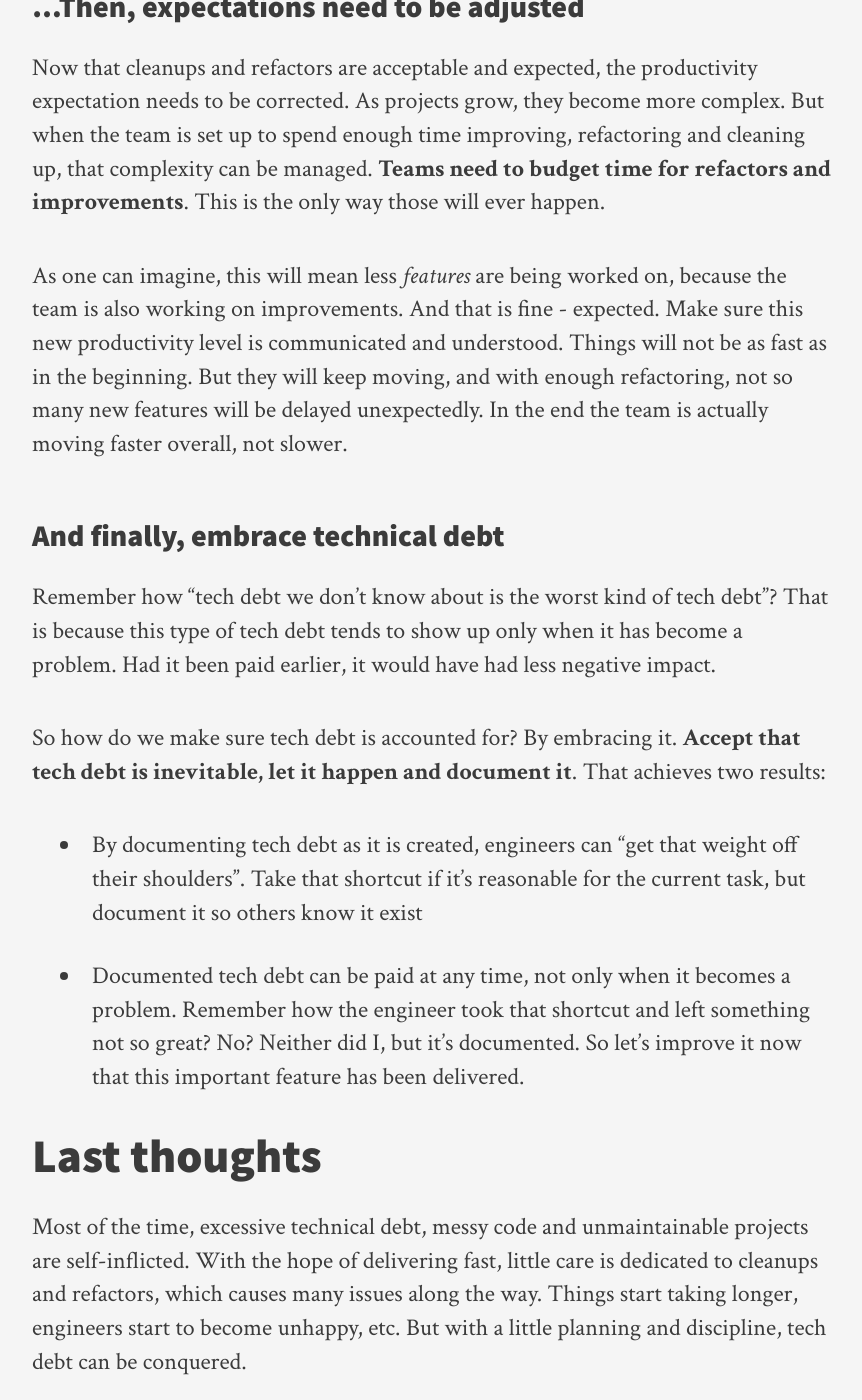
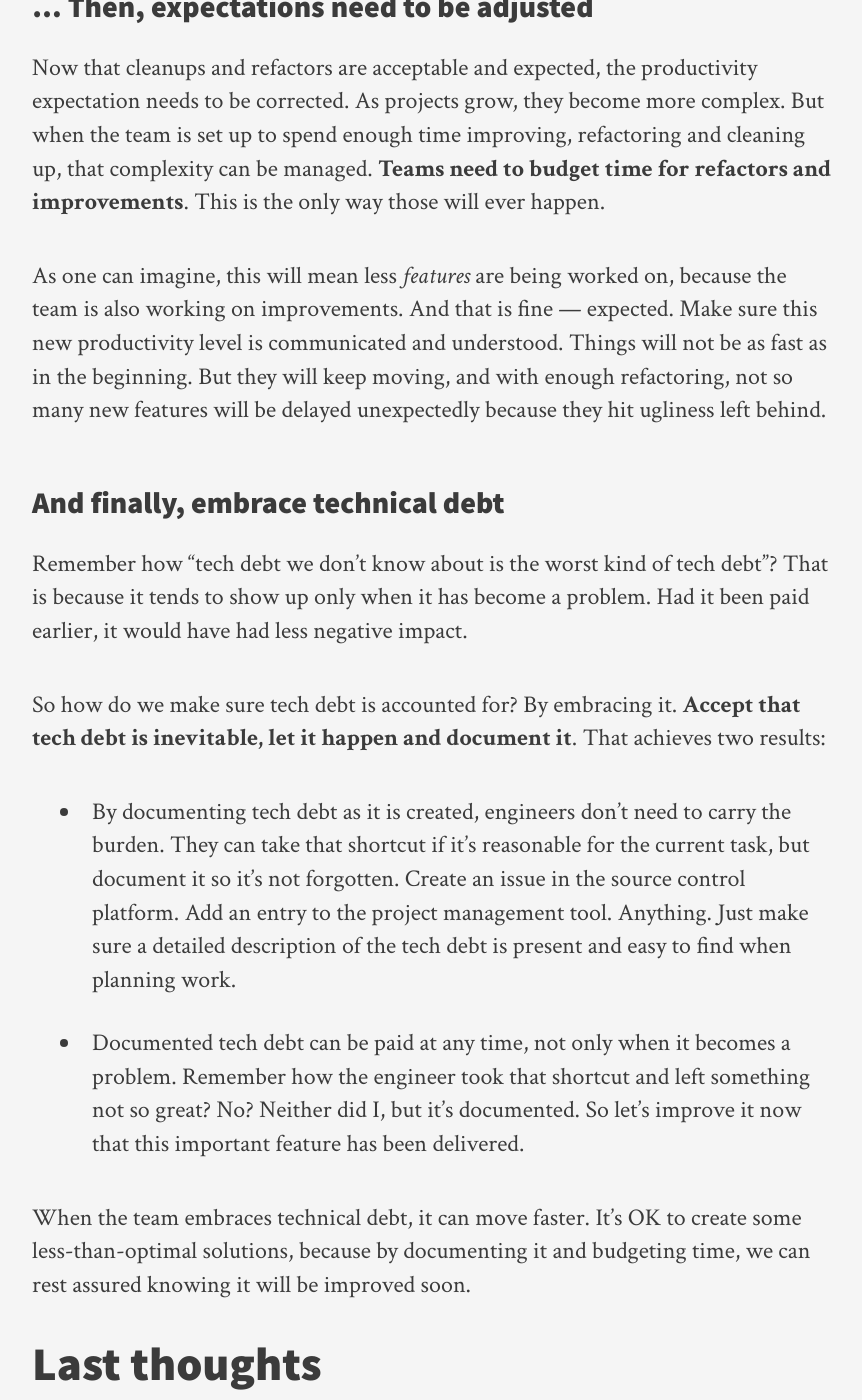
Before and after one commit to Caioflandau/caioflandau.github.io, a Jekyll site: the page built from _posts/2019-05-18-technical-debt-conquer-the-beast.md, in a window 1280 px wide and 1400 px high, scrolled down 3921 px. Shown: the whole window, without its empty margins (208-1070 px from the left). Built offline with Jekyll 4.4.1, drawn with Linux system fonts in a browser that asks for light colours; nearby versions of some CDN libraries; comment, search, counter and statistics services are not loaded; some of the changed text lies outside the part shown.

Commit message:
Small corrections

```diff
--- a/_posts/2019-05-18-technical-debt-conquer-the-beast.md
+++ b/_posts/2019-05-18-technical-debt-conquer-the-beast.md
@@ -30,38 +30,40 @@ But having 100% focus on delivering new features/products leaves 0% time to do h
 That's one I heard quite a lot. Hey, we're not here to create an "us vs them" situation. Business faces pressure from a variety of directions: investors in need of results, competition, etc. It's up to the technical lead to sell the fact that a manageable codebase is just as important as delivering new features. Decisions tend to be biased to the business side of things simply because there is a power imbalance in play: the business areas tend to hold more power than the engineering areas.
 
 ## Not embracing technical debt
-A tech team needs to have the right engineering culture to work smoothly. And embracing tech debt is an important - but often neglected - part of it. Here's what "embracing" tech debt means to me: it may sound counterintuitive, but it's important that the team knows it's **fine to create tech debt**. If tech debt is viewed as a problem, engineers may try to design something that is perfect from the start. Not only this will make things slower, it will also create tech debt disguised as flexibility.
+A tech team needs to have the right engineering culture to work smoothly. And embracing tech debt is an important — but often neglected — part of it. Here's what "embracing" tech debt means to me: it may sound counter intuitive, but it's important that the team knows it's **fine to create tech debt**. If tech debt is viewed as a problem, engineers may try to design something that is perfect from the start. Not only this will make things slower, it will also create tech debt disguised as flexibility.
 
 Remember: tech debt we don't know about is the worst kind of tech debt. More on that later.
 
 Now we understand the causes, let's talk about steps your team can take to improve...
 
-# Conquering techical debt
+# Conquering technical debt
 
-## How technical debt acumulates
-More often than not, excess technical debt is a self-inflicted wound. Teams won't dedicate enough time to clean up and improve simply because they set an unrealistic expectation of productivity. This works well in the beginning: building things from scratch, there is nothing to get in the way. The team delivers fast, and cares little about refactoring and improving. Business is happy - why change?
+## How technical debt accumulates
+More often than not, excess technical debt is a self-inflicted wound. Teams won't dedicate enough time to clean up and improve simply because they set an unrealistic expectation of productivity. This works well in the beginning: building things from scratch, there is nothing to get in the way. The team delivers fast, and cares little about refactoring and improving. Business is happy — why change?
 
 Stretching the housekeeping analogy a bit: a restaurant promises to deliver food in up to 25 minutes or it's free. Cooking anything on their menu takes no more than 10 minutes. Easy, right? So they assign everyone in the kitchen to cooking. Initial customers all get their food ahead of time. But no one is doing the dishes. There will come a point where cooking will require to first find the adequate pan in a pile of dirty pans, wash it, and _then_ start cooking. A bottleneck was created: no one can cook until they wash a pan. But there's not enough space for many to be washed simultaneously. That restaurant will be out of business soon.
 
 Simply assigning a certain number of people to cleaning the pans would have saved that restaurant, of course. Software is no different. The main difference is how visible those problems are. Of course no one would run a restaurant like that. Yet many software teams are run exactly like that.
 
 ## First, a small change of mindset may be needed...
-If it's present, **completely remove the notion that cleanups and refactors are wasted time**. They are just as important, or arguably more so, than new code. Everyone involved (engineers, business people...) needs to understand that. The initiative doesn't have to come from a tech lead - any individual engineer can start pushing for that. It will need to be adopted by the lead eventually, of course.
+If it's present, **completely remove the notion that cleanups and refactors are wasted time**. They are just as important, or arguably more so, than new code. Everyone involved (engineers, business people...) needs to understand that. The initiative doesn't have to come from a tech lead — any individual engineer can start pushing for that. It will need to be adopted by the lead eventually, of course.
 
-## ...Then, expectations need to be adjusted
+## ... Then, expectations need to be adjusted
 Now that cleanups and refactors are acceptable and expected, the productivity expectation needs to be corrected. As projects grow, they become more complex. But when the team is set up to spend enough time improving, refactoring and cleaning up, that complexity can be managed. **Teams need to budget time for refactors and improvements**. This is the only way those will ever happen.
 
-As one can imagine, this will mean less _features_ are being worked on, because the team is also working on improvements. And that is fine - expected. Make sure this new productivity level is communicated and understood. Things will not be as fast as in the beginning. But they will keep moving, and with enough refactoring, not so many new features will be delayed unexpectedly. In the end the team is actually moving faster overall, not slower.
+As one can imagine, this will mean less _features_ are being worked on, because the team is also working on improvements. And that is fine — expected. Make sure this new productivity level is communicated and understood. Things will not be as fast as in the beginning. But they will keep moving, and with enough refactoring, not so many new features will be delayed unexpectedly because they hit ugliness left behind.
 
 ## And finally, embrace technical debt
-Remember how "tech debt we don't know about is the worst kind of tech debt"? That is because this type of tech debt tends to show up only when it has become a problem. Had it been paid earlier, it would have had less negative impact.
+Remember how "tech debt we don't know about is the worst kind of tech debt"? That is because it tends to show up only when it has become a problem. Had it been paid earlier, it would have had less negative impact.
 
 So how do we make sure tech debt is accounted for? By embracing it. **Accept that tech debt is inevitable, let it happen and document it**. That achieves two results:
-- By documenting tech debt as it is created, engineers can "get that weight off their shoulders". Take that shortcut if it's reasonable for the current task, but document it so others know it exist
+- By documenting tech debt as it is created, engineers don't need to carry the burden. They can take that shortcut if it's reasonable for the current task, but document it so it's not forgotten. Create an issue in the source control platform. Add an entry to the project management tool. Anything. Just make sure a detailed description of the tech debt is present and easy to find when planning work.
 - Documented tech debt can be paid at any time, not only when it becomes a problem. Remember how the engineer took that shortcut and left something not so great? No? Neither did I, but it's documented. So let's improve it now that this important feature has been delivered.
 
+When the team embraces technical debt, it can move faster. It's OK to create some less-than-optimal solutions, because by documenting it and budgeting time, we can rest assured knowing it will be improved soon.
+
 # Last thoughts
-Most of the time, excessive technical debt, messy code and unmaintainable projects are self-inflicted. With the hope of delivering fast, little care is dedicated to cleanups and refactors, which causes many issues along the way. Things start taking longer, engineers start to become unhappy, etc. But with a little planning and discipline, tech debt can be conquered.
+Most of the time, excessive technical debt, messy code and unmaintainable projects are self-inflicted. With the hope of delivering fast, little care is dedicated to cleanups and refactors, which causes many issues along the way. Things start taking longer, engineers start to become unhappy, etc. But with a little planning and discipline, tech debt can be conquered and become an important ally. Embrace it!
 
 # Note
-Those observations and suggestions are, of course, based on my experience. Your mileage may vary.
+Those observations and suggestions are, of course, based on my experience. Your mileage may vary. Along with real world experience, much of this came directly or indirectly from books. One that comes to mind is [The Phoenix Project, by Gene Kim](https://www.goodreads.com/book/show/17255186-the-phoenix-project), which I strongly recommend. I have no connection with the authors.
```
Also changed, not shown: other parts of _posts/2019-05-18-technical-debt-conquer-the-beast.md (+6 -6 lines).
